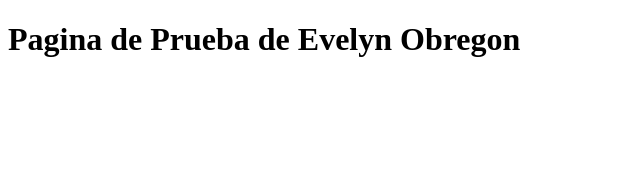
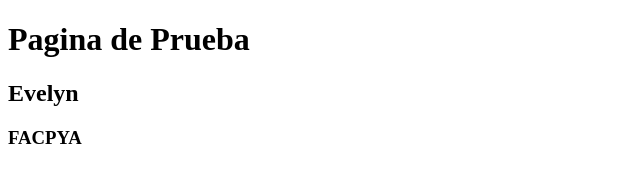
Before and after one commit to E555-c/Proyecto1, a plain HTML site: page index.html in a window 1280 px wide. Shown: the whole page, without its empty margins (0-640 px from the left). Drawn offline with Linux system fonts and the light colour scheme.

Commit message:
add facultad

```diff
--- a/index.html
+++ b/index.html
@@ -4,9 +4,11 @@
     <meta charset="UTF-8">
     <meta http-equiv="X-UA-Compatible" content="IE=edge">
     <meta name="viewport" content="width=device-width, initial-scale=1.0">
-    <title>Document</title>
+    <title>Grupo 51</title>
 </head>
 <body>
-    <h1>Pagina de Prueba de Evelyn Obregon</h1>
+    <h1>Pagina de Prueba</h1>
+    <h2>Evelyn</h2>
+    <h3>FACPYA</h3>
 </body>
 </html>
```
